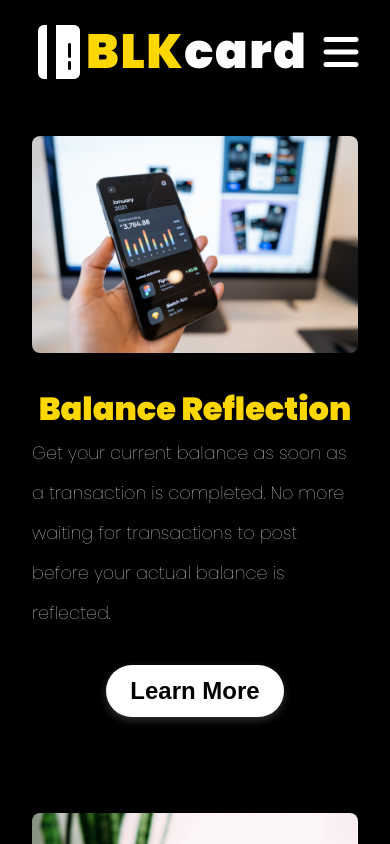
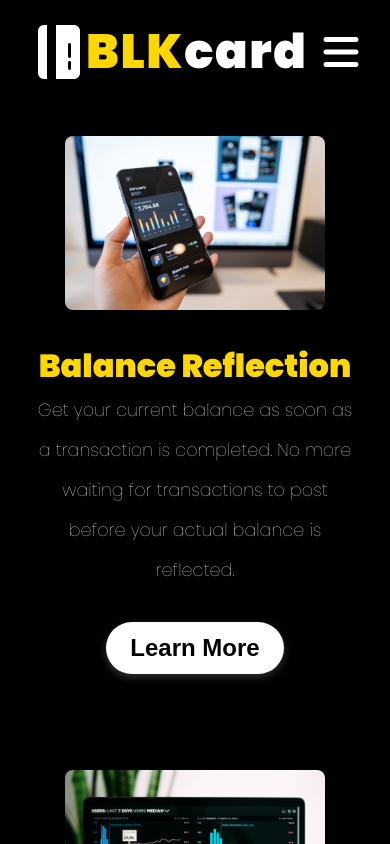
Before and after one commit to dejourford/blkcard-website, a React (Vite) app: page /features in a window 390 px wide. Shown: the top 844 px of the page. Built offline with nearby package versions, Linux system fonts and the light colour scheme.

Commit message:
change max image width

```diff
--- a/src/components/card.css
+++ b/src/components/card.css
@@ -2,10 +2,10 @@
 
 .cardImg {
     display: block;
-    max-width: 100%;
+    max-width: 80%;
     height: auto;
     border-radius: 0.5em;
-
+    margin: 0 auto;
 }
 
 .cardFeatureHeaderText {
@@ -47,6 +47,7 @@
     max-width: 80%;
     line-height: 2.5rem;
     color: white;
+    text-align: center;
 }
 
 
@@ -55,19 +56,7 @@
 
 
 /* MEDIA QUERIES */
-@media screen and (max-width: 1199px) {
-    .cardFeatureLeft {
-        width: 100%;
-    }
 
-    .cardFeatureRight {
-        width: 70%;
-    }
-
-    .cardFeatureText {
-        max-width: 100%;
-    }
-}
 
 
 @media screen and (max-width: 1200px) {
@@ -96,13 +85,17 @@
         gap: 2em;
     }
 
-    /* .cardFeatureLeft {
+    .cardFeatureLeft {
         width: 100%;
     }
 
     .cardFeatureRight {
-        width: 100%;
-    } */
+        width: 70%;
+    }
+
+    .cardFeatureText {
+        max-width: 100%;
+    }
 
 
 
```
